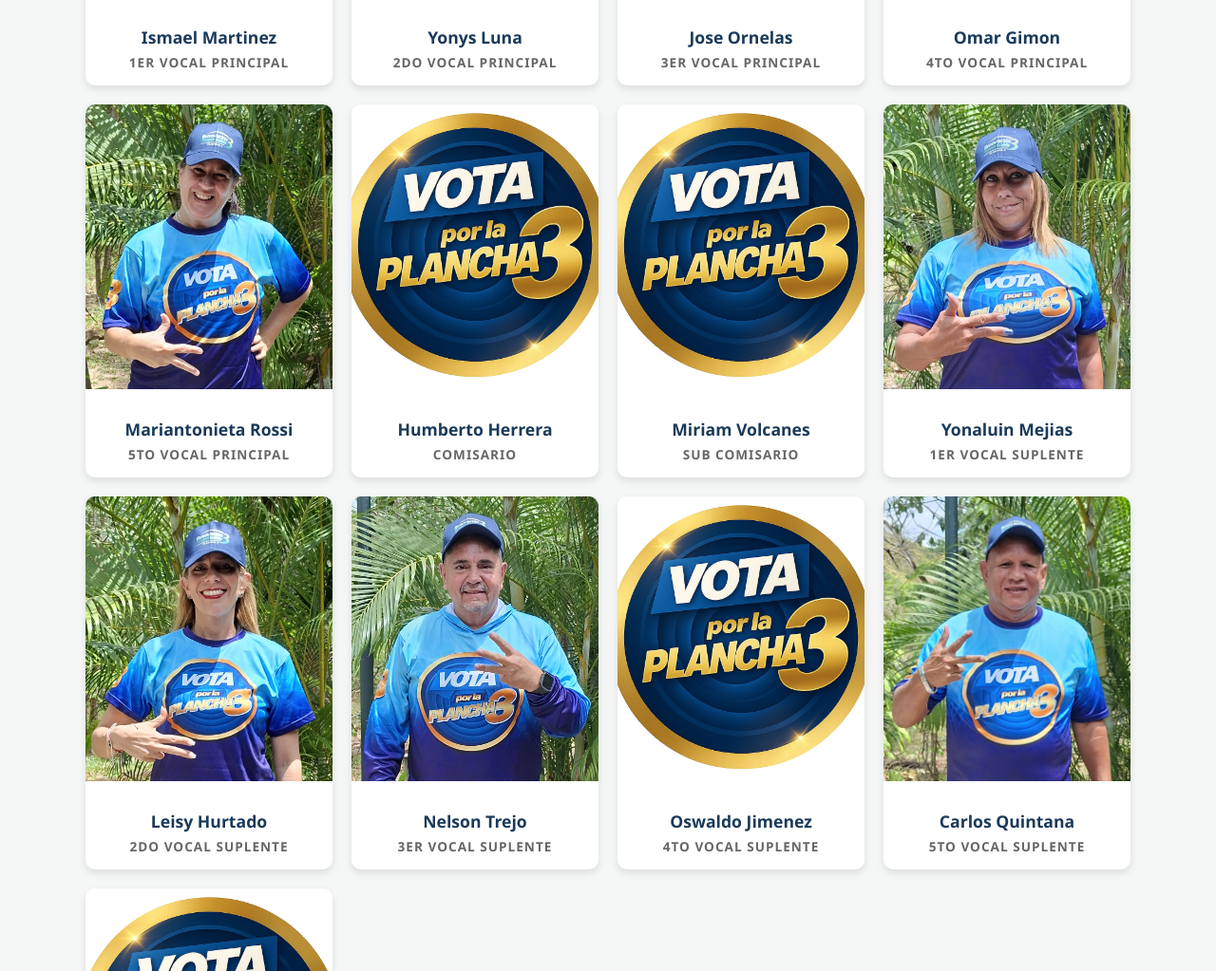
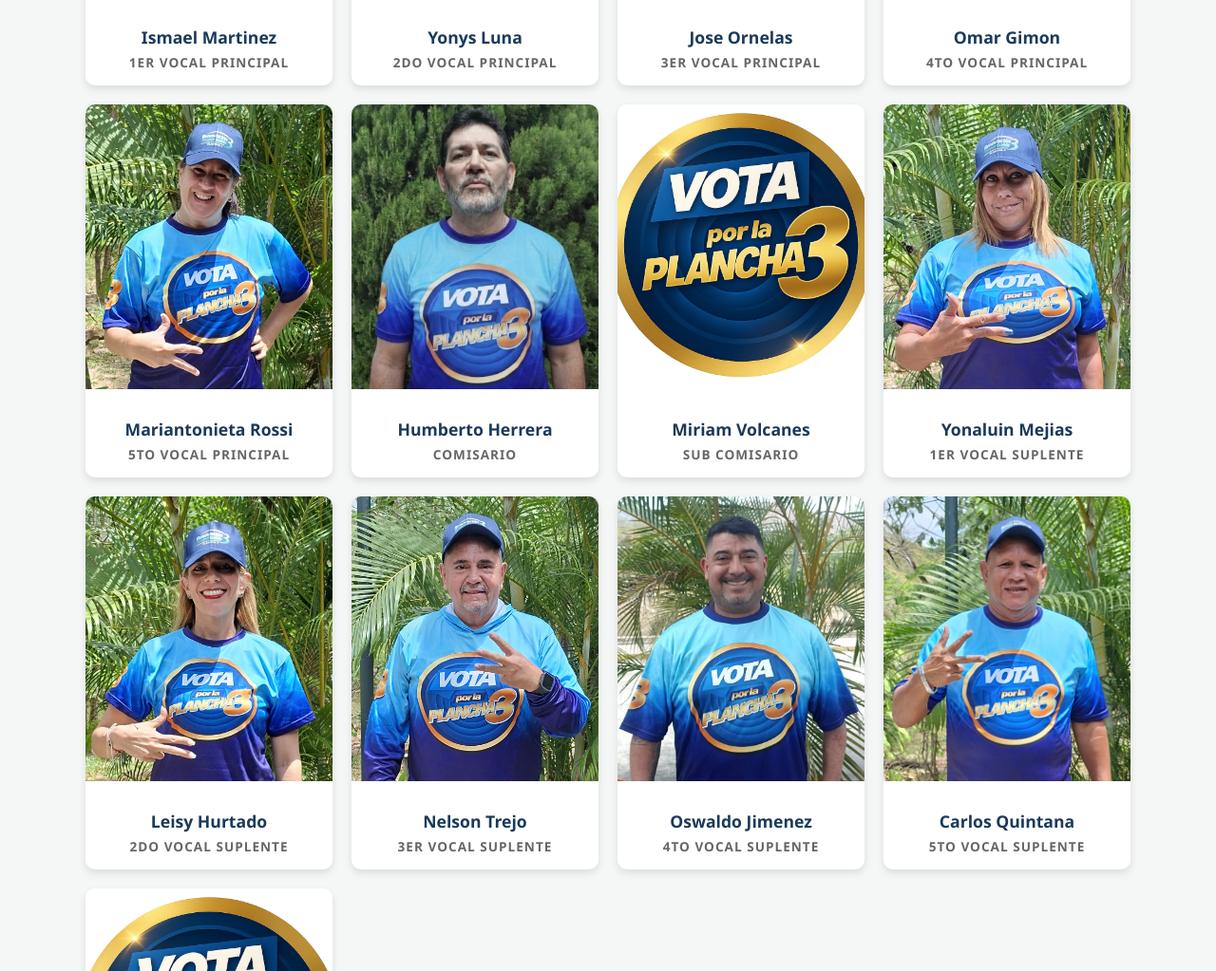
Before and after one commit to rrplancha3-star/Plancha3, a plain HTML site: page index.html in a window 1280 px wide. Shown: the part 1306-2329 px from the top of the page at 95% size. Drawn offline with Linux system fonts and the light colour scheme.

Commit message:
Update index.html

```diff
--- a/index.html
+++ b/index.html
@@ -235,7 +235,7 @@
     </div>
 
     <div class="card">
-        <img src="Logo2.png" alt="Humberto Herrera">
+        <img src="Humberto.jpg" alt="Humberto Herrera">
         <div class="card-content">
             <div class="name">Humberto Herrera</div>
             <div class="position">Comisario</div>
@@ -275,7 +275,7 @@
     </div>
 
     <div class="card">
-        <img src="Logo2.png" alt="Oswaldo Jimenez">
+        <img src="Oswaldo.jpg" alt="Oswaldo Jimenez">
         <div class="card-content">
             <div class="name">Oswaldo Jimenez</div>
             <div class="position">4to Vocal Suplente</div>
```
